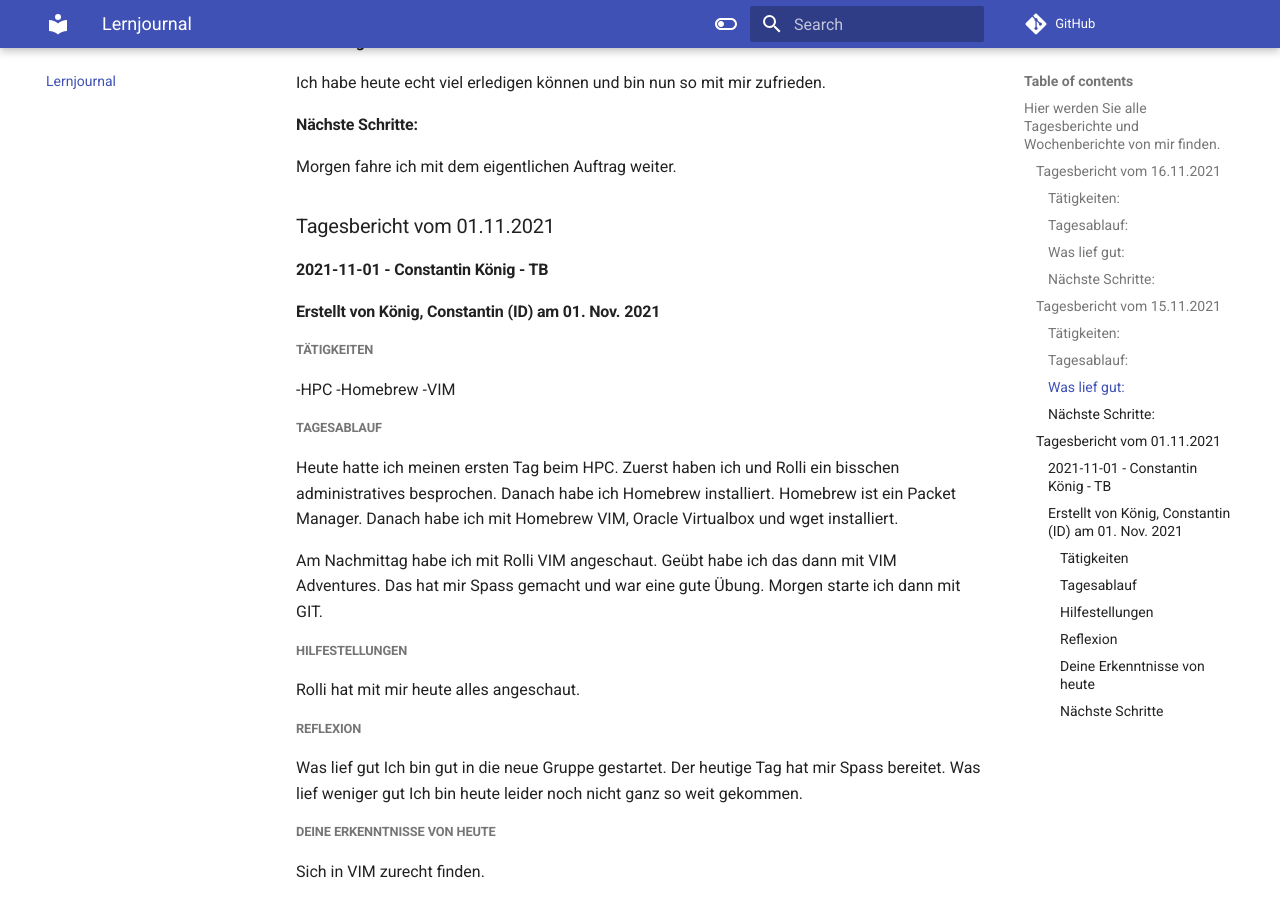
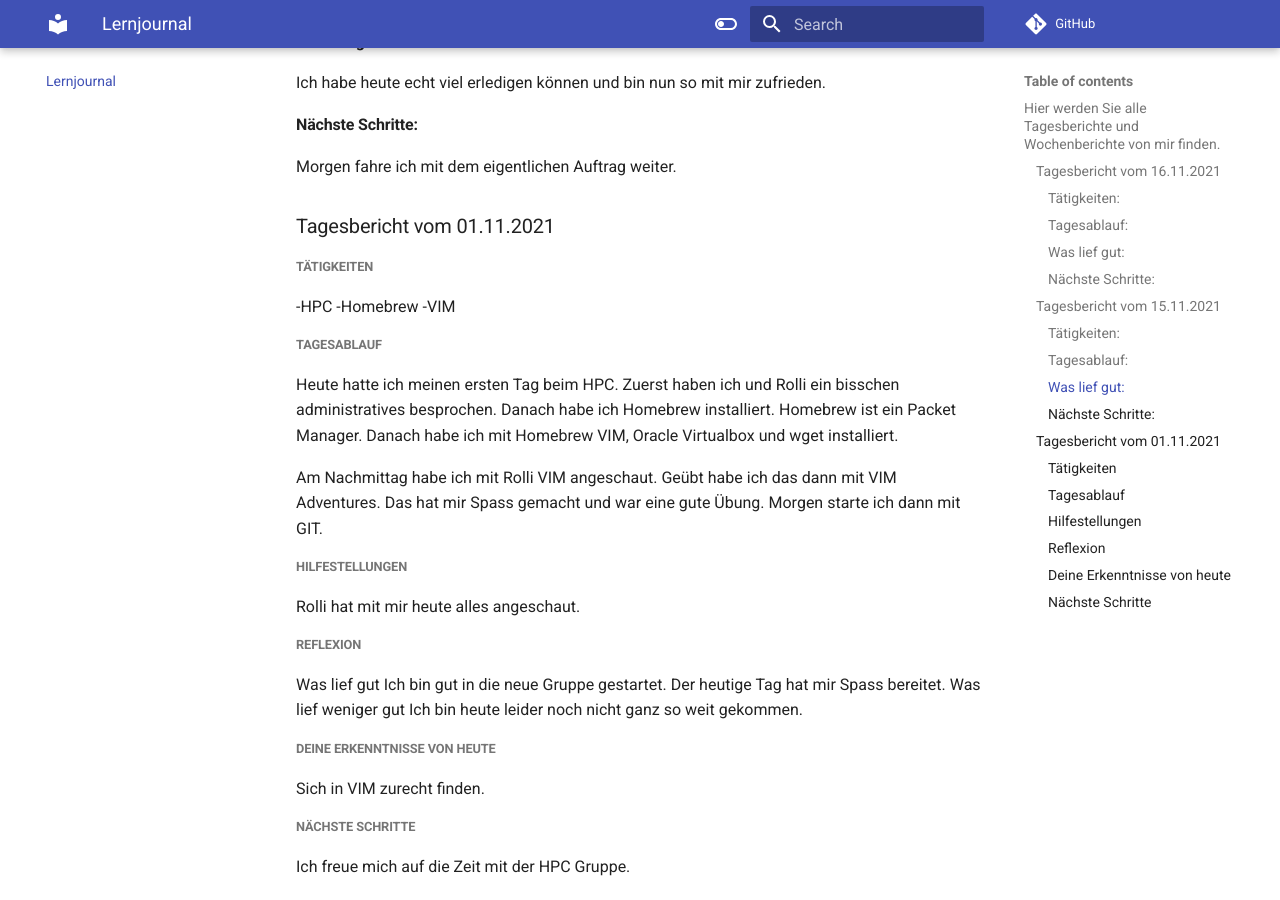
Before and after one commit to constantin-koenig/ITjournal, an MkDocs documentation site: the page built from docs/lernjournal.md, in a window 1280 px wide and 900 px high, scrolled down 1247 px. Built offline with MkDocs 1.6.1 and Material for MkDocs 9.7.7, drawn with Linux system fonts in a browser that asks for light colours; comment, search, counter and statistics services are not loaded.

Commit message:
Lernjournal updated

```diff
--- a/docs/lernjournal.md
+++ b/docs/lernjournal.md
@@ -45,8 +45,6 @@ Ich habe heute echt viel erledigen können und bin nun so mit mir zufrieden.
 Morgen fahre ich mit dem eigentlichen Auftrag weiter.
 
 ### Tagesbericht vom 01.11.2021
-#### 2021-11-01 - Constantin König - TB
-#### Erstellt von König, Constantin (ID) am 01. Nov. 2021
 
 ##### Tätigkeiten
 -HPC
```
